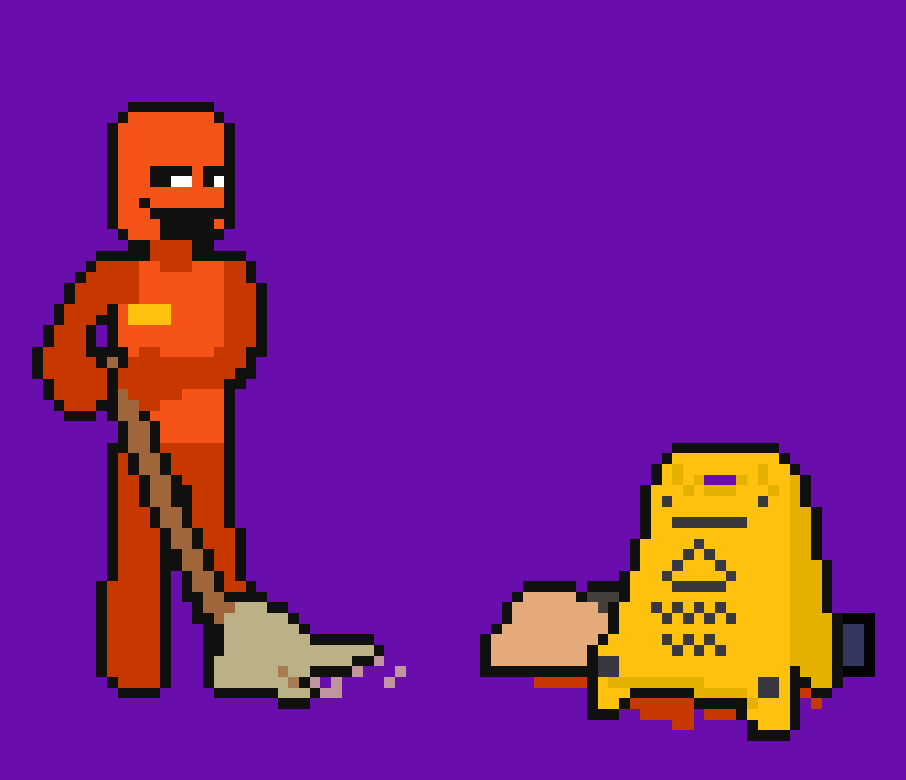
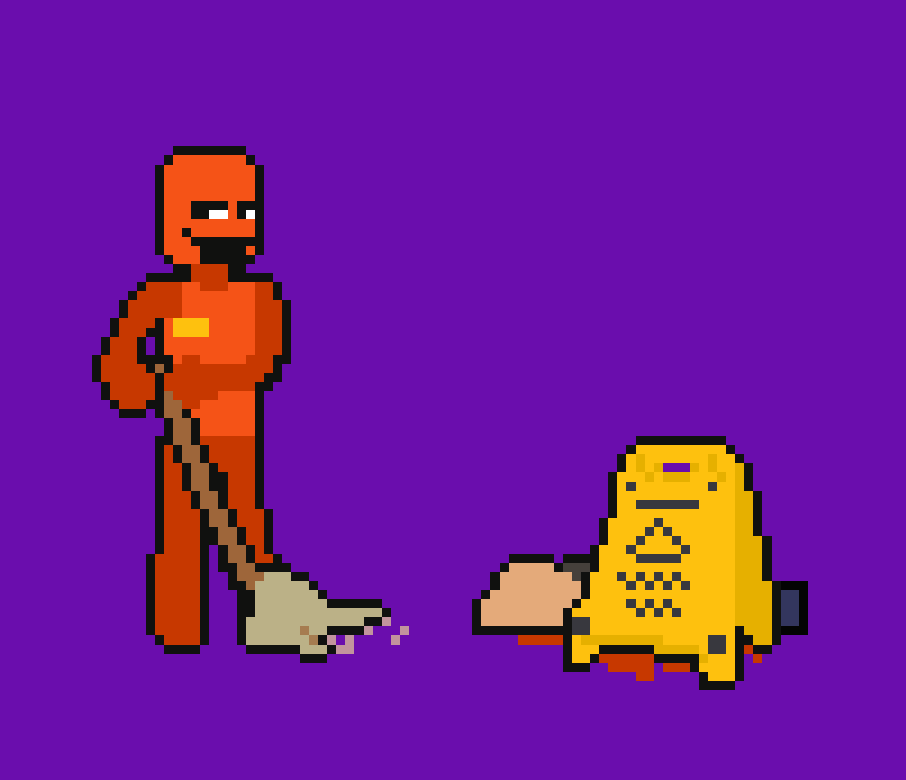
Before and after one commit to d3imosisc00l/working, a plain HTML site: page index.html in a window 1280 px wide. Shown: the whole page, without its empty margins (213-1119 px from the left). Drawn offline with Linux system fonts and the light colour scheme.

Commit message:
Update index.html

```diff
--- a/index.html
+++ b/index.html
@@ -19,11 +19,11 @@
 }
 
 img {
-      width: 500vw;        /* FORCE the GIF to scale up */
-      height: auto;       /* maintain aspect ratio */
-      max-height: 550vh;
+  width: 85vw;        /* scale GIF up */
+  height: auto;       /* preserve aspect ratio */
+  max-height: 90vh;
   object-fit: contain;
-      image-rendering: pixelated; /* keep pixel art crisp */
+  image-rendering: pixelated;
 }
 </style>
 </head>
@@ -35,11 +35,17 @@
 <script>
 const gif = document.getElementById("gif");
 
-  const introDuration = 3800;  // intro.gif
-  const middleDuration = 700;  // middle.gif
+// Create audio object
+const music = new Audio('DSaF Super idol (Music box).mp3'); // <-- your music
+music.loop = true;
+music.play().catch(e => console.log("Autoplay blocked, user interaction required."));
 
+// Durations in milliseconds
+const introDuration = 3800;  // intro GIF
+const middleDuration = 700;  // middle GIF
+
+// GIF sequence
 setTimeout(() => {
-    // Add cache-busting so new GIF is forced to load
   gif.src = "pixil-gif-drawing (11).gif?" + Date.now();
 }, introDuration);
 
```
Lines whose indentation alone changed are shown as unchanged.
